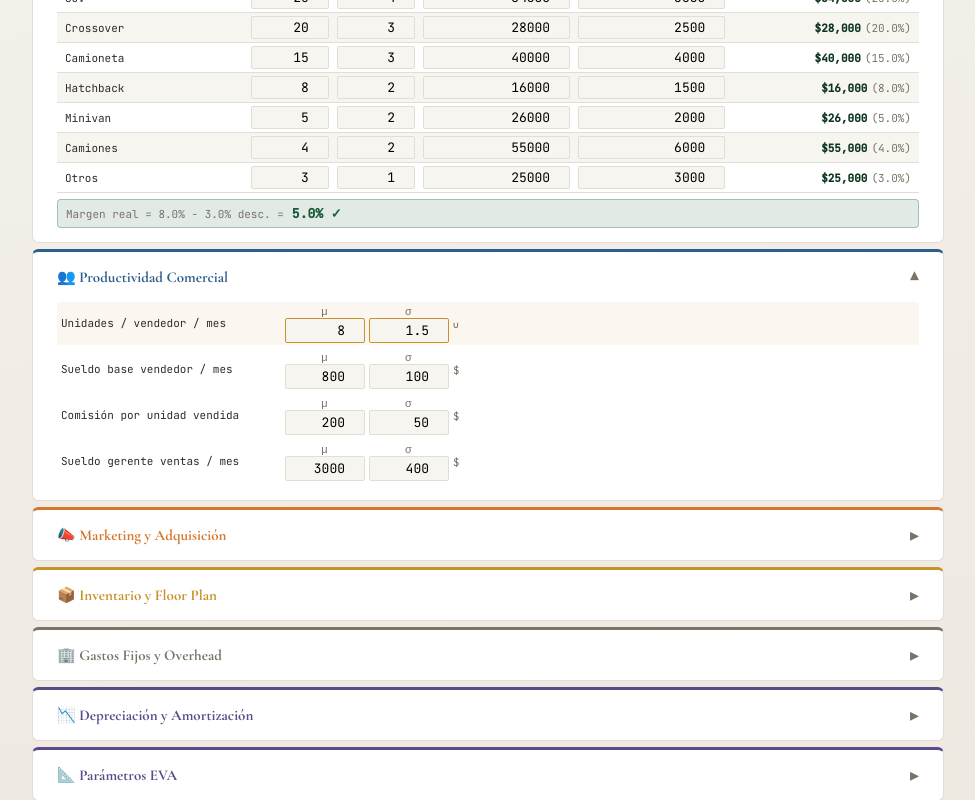
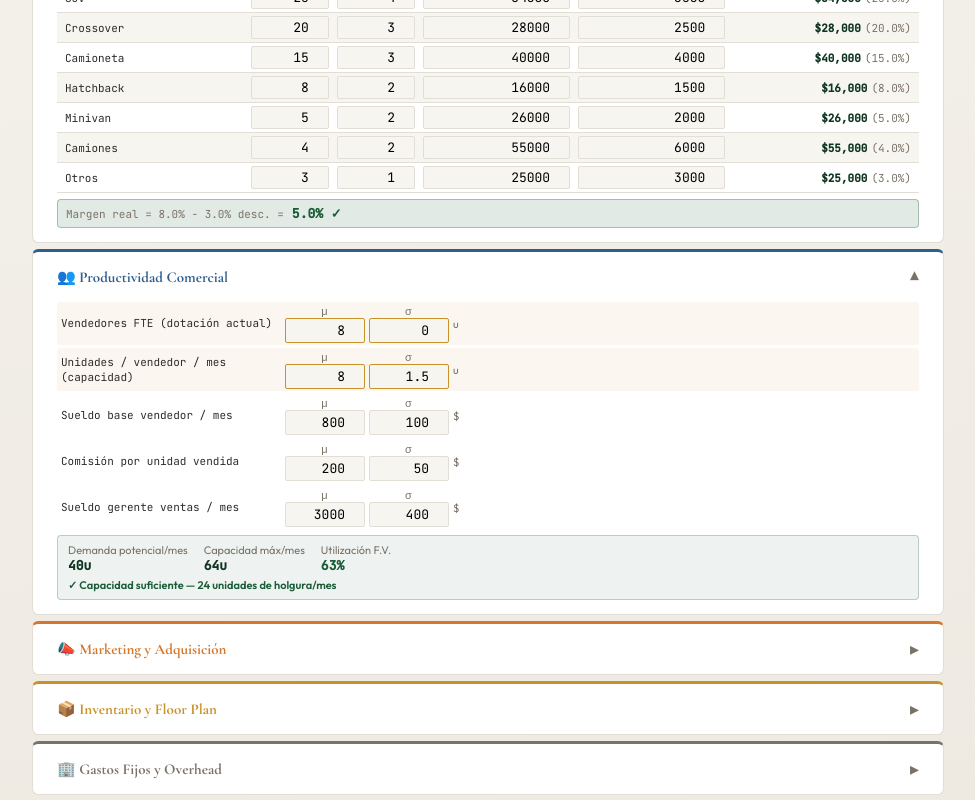
Before and after one commit to promundial/promundial-kipesa-simuladores, a React (Vite) app: page /vn-autos in a window 1280 px wide. Shown: the part 685-1485 px from the top of the page, without its empty margins (152-1127 px from the left). Built offline with nearby package versions, Linux system fonts and the light colour scheme.

Commit message:
Update VNAutos.jsx

```diff
--- a/src/VNAutos.jsx
+++ b/src/VNAutos.jsx
@@ -31,10 +31,11 @@ const PD = {
   // ╔═══════════════════════════════════════════════════════════╗
   // ║  PRODUCTIVIDAD COMERCIAL                                 ║
   // ╚═══════════════════════════════════════════════════════════╝
-  productividad:        {mean:8,std:1.5,min:3,max:15,label:"Unidades / vendedor / mes",unit:"u",group:"prod",lever:true,dir:1},
-  sueldo_base:          {mean:800,std:100,min:400,max:1500,label:"Sueldo base vendedor / mes",unit:"$",group:"prod",lever:false},
-  comision_por_u:       {mean:200,std:50,min:50,max:500,label:"Comisión por unidad vendida",unit:"$",group:"prod",lever:false},
-  gerente_ventas:       {mean:3000,std:400,min:1500,max:6000,label:"Sueldo gerente ventas / mes",unit:"$",group:"prod",lever:false},
+  vendedores_fte:        {mean:8,std:0,min:1,max:100,label:"Vendedores FTE (dotación actual)",unit:"u",group:"prod",lever:true,dir:1},
+  productividad:         {mean:8,std:1.5,min:3,max:15,label:"Unidades / vendedor / mes (capacidad)",unit:"u",group:"prod",lever:true,dir:1},
+  sueldo_base:           {mean:800,std:100,min:400,max:1500,label:"Sueldo base vendedor / mes",unit:"$",group:"prod",lever:false},
+  comision_por_u:        {mean:200,std:50,min:50,max:500,label:"Comisión por unidad vendida",unit:"$",group:"prod",lever:false},
+  gerente_ventas:        {mean:3000,std:400,min:1500,max:6000,label:"Sueldo gerente ventas / mes",unit:"$",group:"prod",lever:false},
 
   // ╔═══════════════════════════════════════════════════════════╗
   // ║  MARKETING                                               ║
@@ -114,28 +115,42 @@ function precioListaMedio(mix){
   const total=mix.reduce((s,c)=>s+c.mix_pct,0)||1;
   return mix.reduce((s,c)=>s+(c.mix_pct/total)*c.precio_mean,0);
 }
-// Desviación estándar implícita ponderada del precio — para display
+// Desviación estándar implícita ponderada del precio.
+// Solo captura la variabilidad DENTRO de cada categoría (precio_std por categoría).
+// La dispersión ENTRE categorías ya la captura el mix variable — no se duplica aquí.
+// Con todos los σ = 0, el resultado es ±$0 como se espera.
 function precioListaStd(mix){
   const total=mix.reduce((s,c)=>s+c.mix_pct,0)||1;
-  const mu=precioListaMedio(mix);
-  return Math.sqrt(mix.reduce((s,c)=>{
-    const w=c.mix_pct/total;
-    return s+w*(c.precio_std**2+(c.precio_mean-mu)**2);
-  },0));
+  return Math.sqrt(mix.reduce((s,c)=>s+(c.mix_pct/total)*c.precio_std**2,0));
 }
 
 // ═══ SIMULATION ═══
 function simOnce(P, mix){
   let tIngVN=0,tCOGS=0,tUVN=0,tVend=0,tIngLista=0,tDescuento=0,tPrecioListaSum=0,tMeses=0;
-  let tGVend=0,tGMktg=0,tGLeads=0,tFP=0,tGAdmin=0,tDA=0,tInvTotal=0;
+  let tGVend=0,tGMktg=0,tGLeads=0,tFP=0,tGAdmin=0,tDA=0,tInvTotal=0,tUtilizacion=0,tProstPerd=0;
 
   for(let m=0;m<12;m++){
-    // Funnel
-    const leads=Math.round(S(P.leads_mes));
-    const conv=S(P.tasa_conversion)/100;
-    const aprobados=Math.round(leads*conv);
-    const caida=S(P.devoluciones)/100;
-    const uVN=Math.round(aprobados*(1-caida));
+    // ── Funnel ──────────────────────────────────────────────────────────
+    // Demanda potencial: leads → conversión → neto de devoluciones
+    const leads        = Math.round(S(P.leads_mes));
+    const conv         = S(P.tasa_conversion)/100;
+    const caida        = S(P.devoluciones)/100;
+    const demandaMes   = Math.round(leads * conv * (1 - caida));
+
+    // Capacidad instalada: FTE × productividad individual
+    const vendFTE      = Math.max(1, Math.round(S(P.vendedores_fte)));
+    const prod         = Math.max(0.1, S(P.productividad));
+    const capacidadMax = Math.floor(vendFTE * prod);
+
+    // Unidades vendidas = mínimo entre demanda y capacidad
+    const uVN          = Math.min(demandaMes, capacidadMax);
+
+    // KPIs de utilización
+    const utilizacion  = capacidadMax > 0 ? uVN / capacidadMax : 0;   // % capacidad usada
+    const prospectosPerdidos = Math.max(0, demandaMes - capacidadMax); // demanda no atendida
+
+    tUtilizacion  += utilizacion;
+    tProstPerd    += prospectosPerdidos;
     const precioLista=samplePrecioLista(mix);
     const mbBase=S(P.margen_bruto_pct)/100;      // margen negociado con el importador
     const costoAdqUnit=precioLista*(1-mbBase);    // costo fijo al importador — no cambia con el descuento
@@ -151,10 +166,10 @@ function simOnce(P, mix){
     tUVN+=uVN;
     tPrecioListaSum+=precioLista; tMeses++;
 
-    // Headcount from productivity
-    const prod=S(P.productividad);
-    const vendN=Math.ceil(uVN/Math.max(1,prod)); tVend+=vendN;
-    tGVend+=vendN*S(P.sueldo_base)+uVN*S(P.comision_por_u)+S(P.gerente_ventas);
+    // Nómina: se paga la dotación FTE completa independiente de si hay demanda
+    // vendedores_necesarios es informativo — cuántos necesitarías para cubrir la demanda
+    tVend += vendFTE;
+    tGVend += vendFTE * S(P.sueldo_base) + uVN * S(P.comision_por_u) + S(P.gerente_ventas);
 
     // Marketing
     tGMktg+=S(P.gasto_marketing);
@@ -217,7 +232,8 @@ function simOnce(P, mix){
     gastosComerciales,floorPlan:tFP,gastosAdmin:tGAdmin,gastosTotal,da:tDA,
     ebitda,ebit,utilidadNeta:un,eva,
     downpaymentsCartera,capitalNeto,
-    uVN:tUVN,vendProm:tVend/12,costoAdq,margenPorU,margenRealPct,rotInv,invPromedio,
+    uVN:tUVN,vendProm:tVend/12,utilizacion:tUtilizacion/12,prospectosPerdidos:tProstPerd/12,
+    costoAdq,margenPorU,margenRealPct,rotInv,invPromedio,
   };
 }
 function runSim(P,n,mix){const r=[];for(let i=0;i<n;i++)r.push(simOnce(P,mix));return r;}
@@ -541,7 +557,8 @@ export default function VNMonteCarlo(){
       margenBruto:ex("margenBruto"),
       gastosComerciales:ex("gastosComerciales"),floorPlan:ex("floorPlan"),gastosAdmin:ex("gastosAdmin"),gastosTotal:ex("gastosTotal"),da:ex("da"),
       downpaymentsCartera:ex("downpaymentsCartera"),capitalNeto:ex("capitalNeto"),
-      uVN:ex("uVN"),vendProm:ex("vendProm"),costoAdq:ex("costoAdq"),margenPorU:ex("margenPorU"),margenRealPct:ex("margenRealPct"),invPromedio:ex("invPromedio"),
+      uVN:ex("uVN"),vendProm:ex("vendProm"),utilizacion:ex("utilizacion"),prospectosPerdidos:ex("prospectosPerdidos"),
+      costoAdq:ex("costoAdq"),margenPorU:ex("margenPorU"),margenRealPct:ex("margenRealPct"),invPromedio:ex("invPromedio"),
     };
   },[results]);
 
@@ -644,6 +661,38 @@ export default function VNMonteCarlo(){
             if(!keys.length)return null;
             return(<Section key={gk} title={gc.t} icon={gc.i} color={gc.c} defaultOpen={["funnel","precio","prod"].includes(gk)}>
               {keys.map(k=><PI key={k} k={k} p={PD[k]} val={params[k]} onChange={chg} hl={gsLevers[k]}/>)}
+              {gk==="prod"&&(()=>{
+                const demanda = Math.round(params.leads_mes.mean * params.tasa_conversion.mean/100 * (1 - params.devoluciones.mean/100));
+                const capacidad = Math.round(params.vendedores_fte.mean * params.productividad.mean);
+                const cuello = demanda > capacidad;
+                const utilizacion = capacidad > 0 ? Math.min(100, (demanda/capacidad)*100) : 0;
+                return(
+                  <div style={{marginTop:6,padding:"7px 10px",borderRadius:4,
+                    background:cuello?`${C.red}12`:`${C.green}12`,
+                    border:`1px solid ${cuello?C.red:C.green}40`}}>
+                    <div style={{display:"flex",gap:16,flexWrap:"wrap",marginBottom:4}}>
+                      {[
+                        {l:"Demanda potencial/mes",   v:demanda,    u:"u"},
+                        {l:"Capacidad máx/mes",       v:capacidad,  u:"u"},
+                        {l:"Utilización F.V.",        v:utilizacion.toFixed(0), u:"%"},
+                      ].map(x=>(
+                        <div key={x.l}>
+                          <div style={{fontSize:"var(--fs-xs)",color:C.muted}}>{x.l}</div>
+                          <div style={{fontSize:"var(--fs-sm)",fontWeight:700,fontFamily:"var(--mono)",
+                            color:x.u==="%"?(utilizacion>=90?C.red:utilizacion>=70?C.gold:C.green):C.deep}}>
+                            {x.v}{x.u}
+                          </div>
+                        </div>
+                      ))}
+                    </div>
+                    <div style={{fontSize:"var(--fs-xs)",color:cuello?C.red:C.green,fontWeight:600}}>
+                      {cuello
+                        ? `⚠ Cuello de botella: se pierden ~${demanda-capacidad} prospectos/mes por falta de capacidad`
+                        : `✓ Capacidad suficiente — ${(capacidad-demanda)} unidades de holgura/mes`}
+                    </div>
+                  </div>
+                );
+              })()}
               {gk==="precio"&&(
                 <>
                   <MixTable mix={mix} setMix={setMix}/>
@@ -778,14 +827,15 @@ export default function VNMonteCarlo(){
           </div>
 
           {/* Operational KPIs */}
-          <div style={{display:"grid",gridTemplateColumns:"repeat(6,1fr)",gap:4,marginBottom:6}}>
+          <div style={{display:"grid",gridTemplateColumns:"repeat(7,1fr)",gap:4,marginBottom:6}}>
             {[
-              {l:"UNIDADES/AÑO",    v:Math.round(stats.uVN.p50).toLocaleString(),                          c:C.green},
-              {l:"PRECIO POND. P50", v:"$"+fmt(stats.precioListaSim?.p50||precioListaMedio(mix)),           c:C.deep},
-              {l:"MARGEN REAL %",   v:(stats.margenRealPct?.p50||0).toFixed(1)+"%",                        c:stats.margenRealPct?.p50>=0?C.green:C.red},
-              {l:"VENDEDORES",      v:stats.vendProm.p50.toFixed(1),                                       c:C.blue},
-              {l:"INV. PROM/MES",   v:Math.round(stats.invPromedio.p50).toLocaleString()+"u",              c:C.gold},
-              {l:"COSTO ADQ/U",     v:"$"+fmt(stats.costoAdq.p50),                                        c:C.orange},
+              {l:"UNIDADES/AÑO",      v:Math.round(stats.uVN.p50).toLocaleString(),                        c:C.green},
+              {l:"PRECIO POND. P50",  v:"$"+fmt(stats.precioListaSim?.p50||precioListaMedio(mix)),         c:C.deep},
+              {l:"MARGEN REAL %",     v:(stats.margenRealPct?.p50||0).toFixed(1)+"%",                      c:stats.margenRealPct?.p50>=0?C.green:C.red},
+              {l:"UTILIZACIÓN F.V.",  v:((stats.utilizacion?.p50||0)*100).toFixed(1)+"%",                  c:(stats.utilizacion?.p50||0)>=0.9?C.red:(stats.utilizacion?.p50||0)>=0.7?C.gold:C.green},
+              {l:"PROSP. PERDIDOS/M", v:Math.round(stats.prospectosPerdidos?.p50||0).toLocaleString(),     c:(stats.prospectosPerdidos?.p50||0)>0?C.red:C.green},
+              {l:"INV. PROM/MES",     v:Math.round(stats.invPromedio.p50).toLocaleString()+"u",            c:C.gold},
+              {l:"COSTO ADQ/U",       v:"$"+fmt(stats.costoAdq.p50),                                      c:C.orange},
             ].map(x=>(
               <div key={x.l} style={{background:C.card,borderRadius:4,padding:"5px 6px",border:`1px solid ${C.border}`,borderTop:`2px solid ${x.c}`}}>
                 <div style={{fontSize:"var(--fs-xs)",textTransform:"uppercase",letterSpacing:1,color:C.muted}}>{x.l}</div>
```
